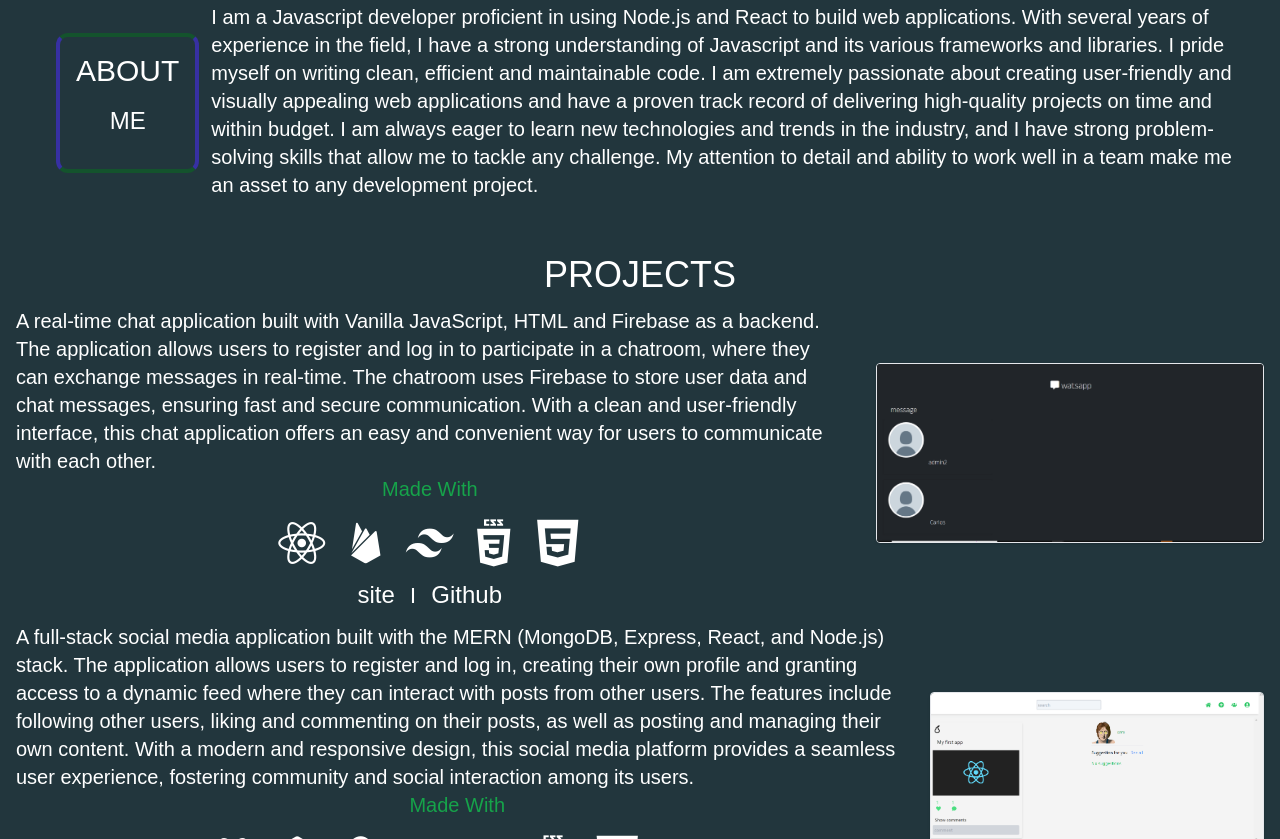
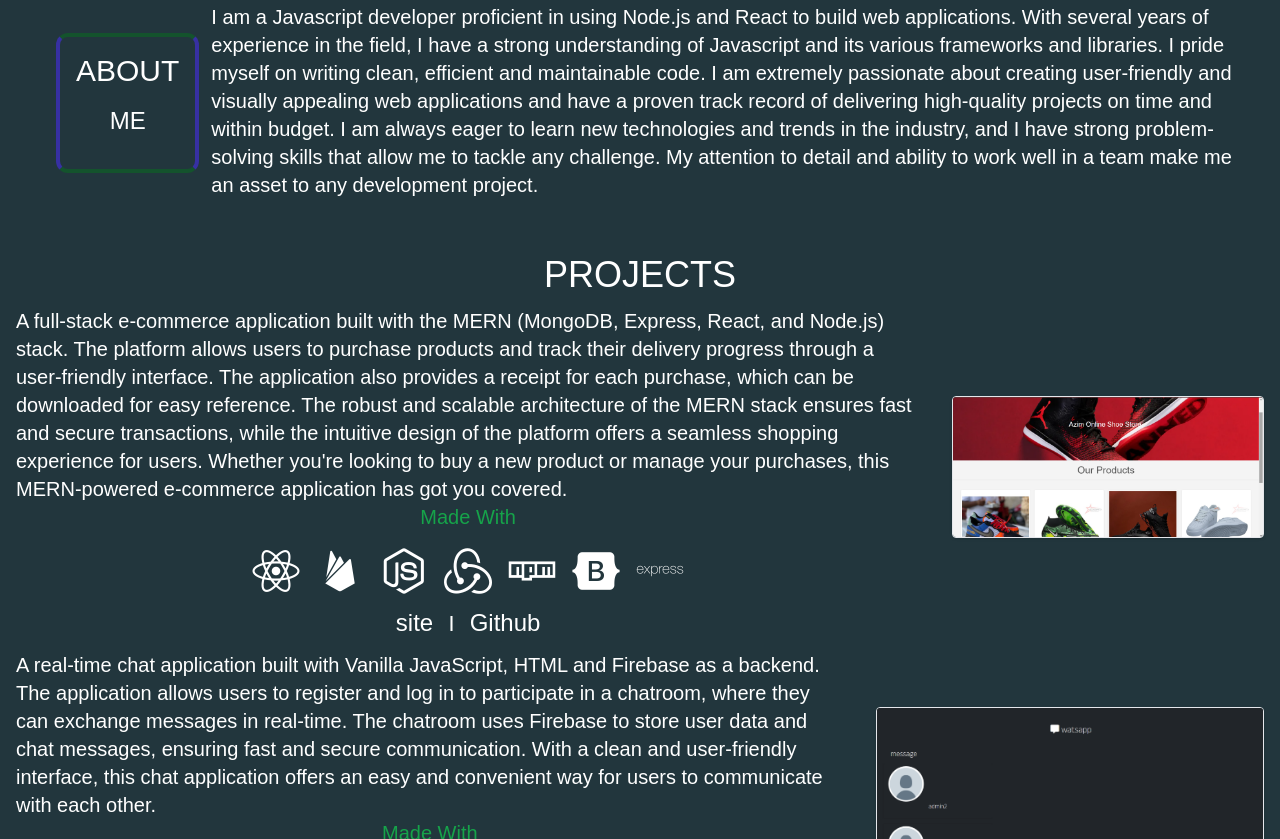
Before and after one commit to joseph-muchene/portfolio, a website: page index.html in a window 1280 px wide. Shown: the part 441-1280 px from the top of the page. Drawn offline with nearby package versions, Linux system fonts and the light colour scheme; a web font is replaced by a local one.

Commit message:
add a new project

```diff
--- a/index.html
+++ b/index.html
@@ -378,6 +378,67 @@
         </div>
       </div>
       <!-- end project -->
+
+      <!-- project 4 -->
+      <div class="container md:flex-row-reverse md:flex">
+        <div class="p-4 flex justify-center items-center">
+          <img
+            src="./images/shoe.jpg"
+            alt=""
+            class="shadow object-cover border rounded"
+          />
+        </div>
+
+        <div class="flex flex-col justify-center items-center">
+          <p class="text-white text-xl md:mt-3 mr-4 ml-4">
+            A full-stack e-commerce application built with the MERN (MongoDB,
+            Express, React, and Node.js) stack. The platform allows users to
+            purchase products and track their delivery progress through a
+            user-friendly interface. The application also provides a receipt for
+            each purchase, which can be downloaded for easy reference. The
+            robust and scalable architecture of the MERN stack ensures fast and
+            secure transactions, while the intuitive design of the platform
+            offers a seamless shopping experience for users. Whether you're
+            looking to buy a new product or manage your purchases, this
+            MERN-powered e-commerce application has got you covered.
+          </p>
+
+          <h1 class="capitalize text-green-600 text-xl">Made with</h1>
+          <div
+            class="container mt-4 text-white flex space-x-4 justify-center md:text-5xl"
+          >
+            <i class="devicon-react-original"></i>
+            <i class="devicon-firebase-plain"></i>
+            <i class="devicon-nodejs-plain"></i>
+            <i class="devicon-redux-original"></i>
+            <i class="devicon-npm-original-wordmark"></i>
+
+            <i class="devicon-bootstrap-plain md:text-5xl"></i>
+
+            <i class="devicon-express-original-wordmark"></i>
+          </div>
+          <div class="flex mt-3 space-x-4">
+            <p class="text-2xl text-white">
+              <a
+                class="hover:border-b-4 border-green-800"
+                target="_blank"
+                href="https://azim-shop.web.app/"
+                >site</a
+              >
+            </p>
+            <p class="text-white mt-1 font-bold">|</p>
+            <p class="text-2xl text-white">
+              <a
+                class="hover:border-b-4 border-green-800"
+                target="_blank"
+                href="https://github.com/joseph-muchene/shoe-ecommerce-frontend"
+                >Github</a
+              >
+            </p>
+          </div>
+        </div>
+      </div>
+      <!-- end project -->
     </section>
 
     <!-- my skills -->
```
Also changed, not shown: images/shoe.jpg (added).
